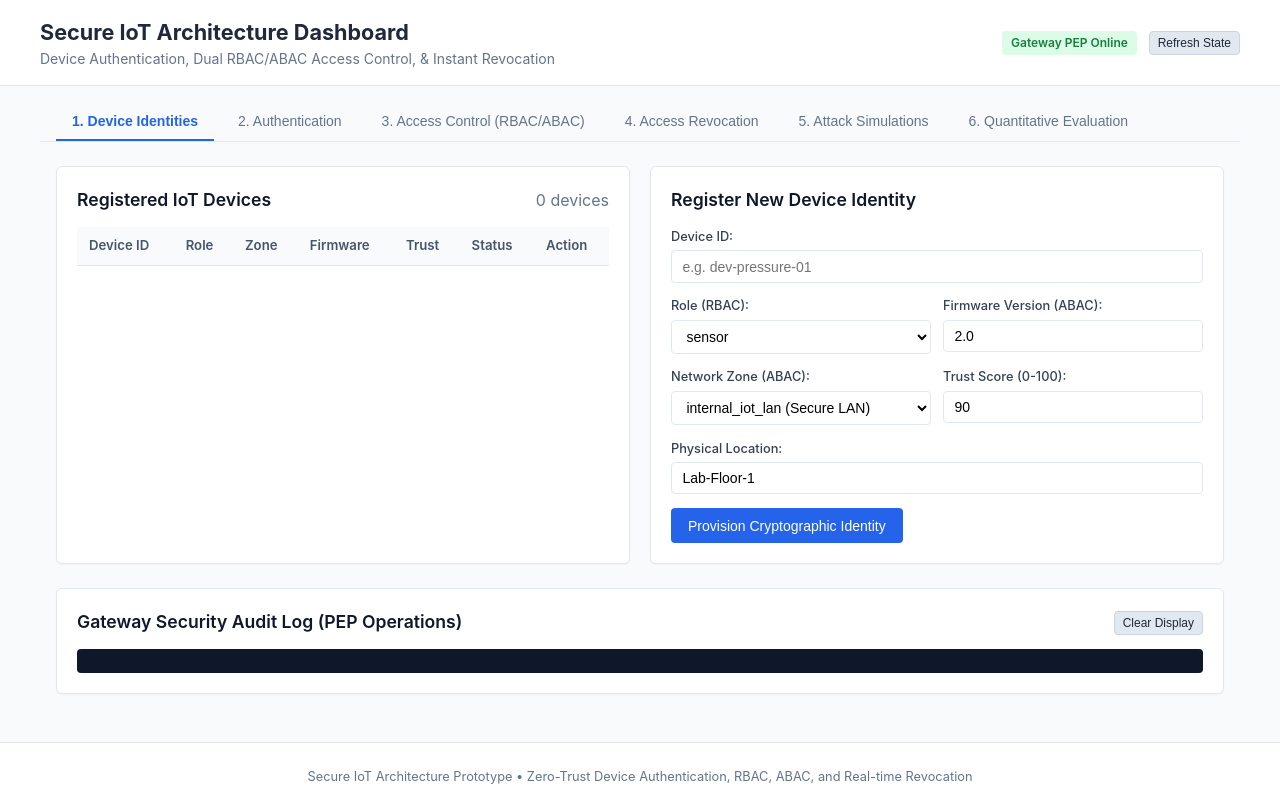
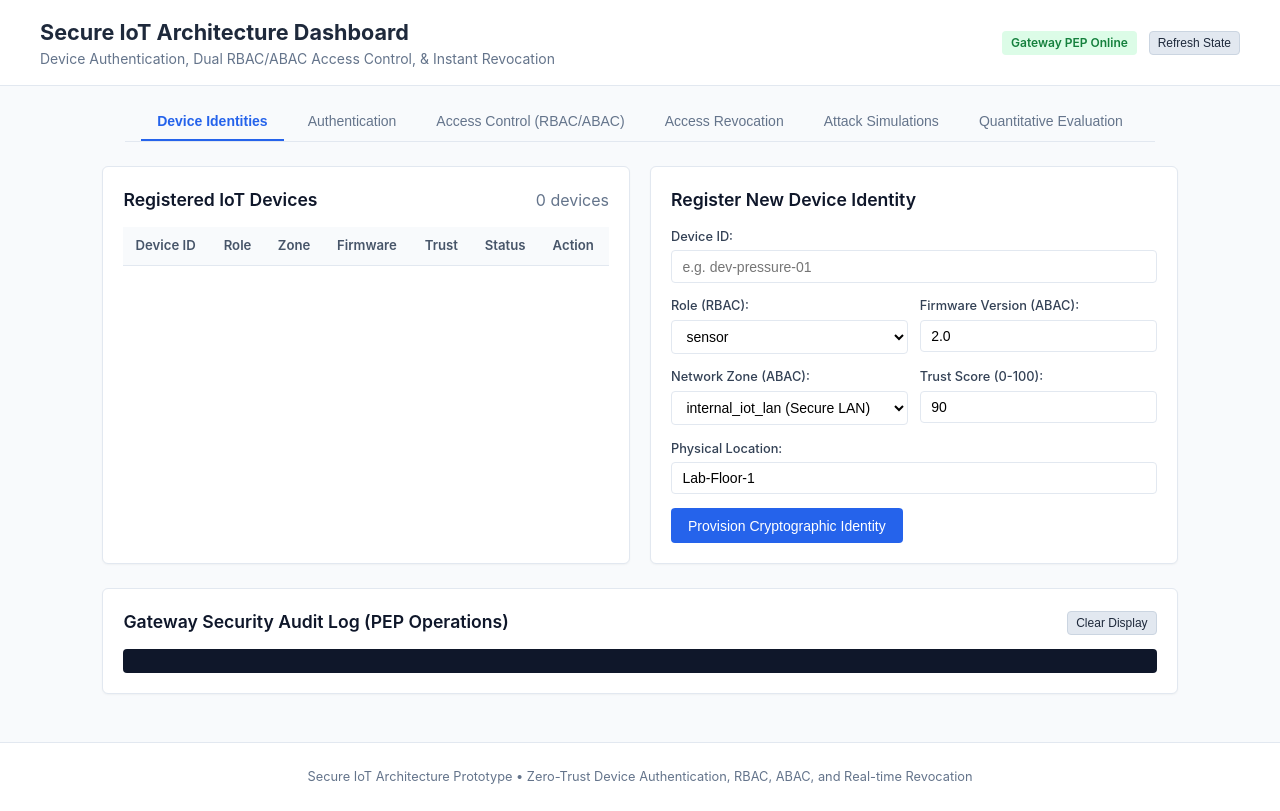
Before and after one commit to umesh-kaku/secure_iot_architecture_prototype, a plain HTML site: page static/index.html in a window 1280 px wide. Drawn offline with Linux system fonts and the light colour scheme; no server answers.

Commit message:
Made modifications in the frontend: HTML index document and CSS. Removed the number indexing from the titles of the tabs and fixed the footer to the bottom of the page.

```diff
--- a/static/index.html
+++ b/static/index.html
@@ -21,12 +21,12 @@
   </header>
 
   <nav class="nav-tabs">
-    <button class="tab-btn active" data-tab="tab-devices">1. Device Identities</button>
-    <button class="tab-btn" data-tab="tab-auth">2. Authentication</button>
-    <button class="tab-btn" data-tab="tab-access">3. Access Control (RBAC/ABAC)</button>
-    <button class="tab-btn" data-tab="tab-revocation">4. Access Revocation</button>
-    <button class="tab-btn" data-tab="tab-attacks">5. Attack Simulations</button>
-    <button class="tab-btn" data-tab="tab-metrics">6. Quantitative Evaluation</button>
+    <button class="tab-btn active" data-tab="tab-devices">Device Identities</button>
+    <button class="tab-btn" data-tab="tab-auth">Authentication</button>
+    <button class="tab-btn" data-tab="tab-access">Access Control (RBAC/ABAC)</button>
+    <button class="tab-btn" data-tab="tab-revocation">Access Revocation</button>
+    <button class="tab-btn" data-tab="tab-attacks">Attack Simulations</button>
+    <button class="tab-btn" data-tab="tab-metrics">Quantitative Evaluation</button>
   </nav>
 
   <main class="main-content">
--- a/static/style.css
+++ b/static/style.css
@@ -28,6 +28,9 @@ body {
   color: var(--text-main);
   line-height: 1.5;
   padding: 0;
+  min-height: 100vh;
+  display: flex;
+  flex-direction: column;
 }
 
 /* Header */
@@ -103,6 +106,7 @@ body {
   max-width: 1200px;
   margin: 1.5rem auto 3rem;
   padding: 0 1rem;
+  flex: 1;
 }
 
 .tab-content {
```
